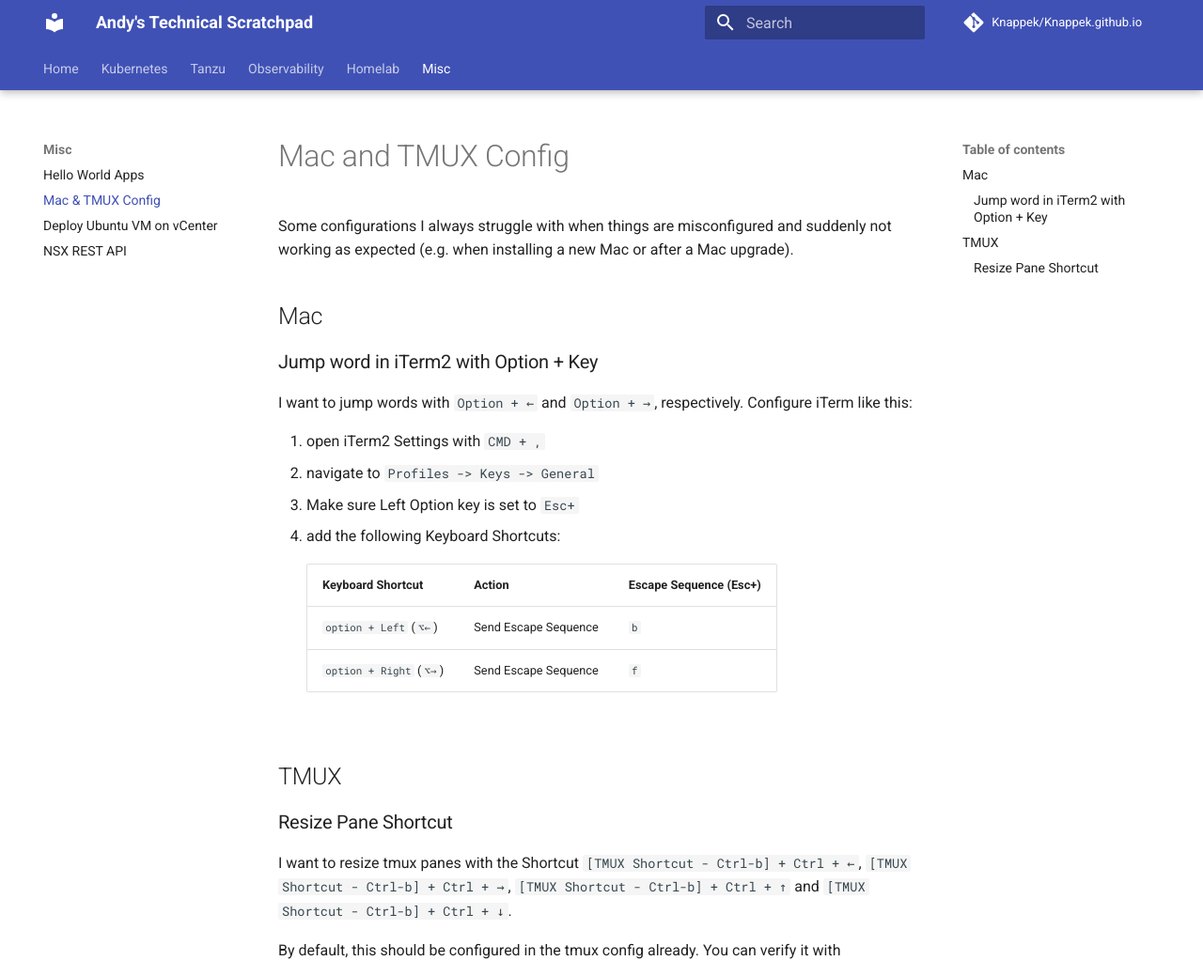
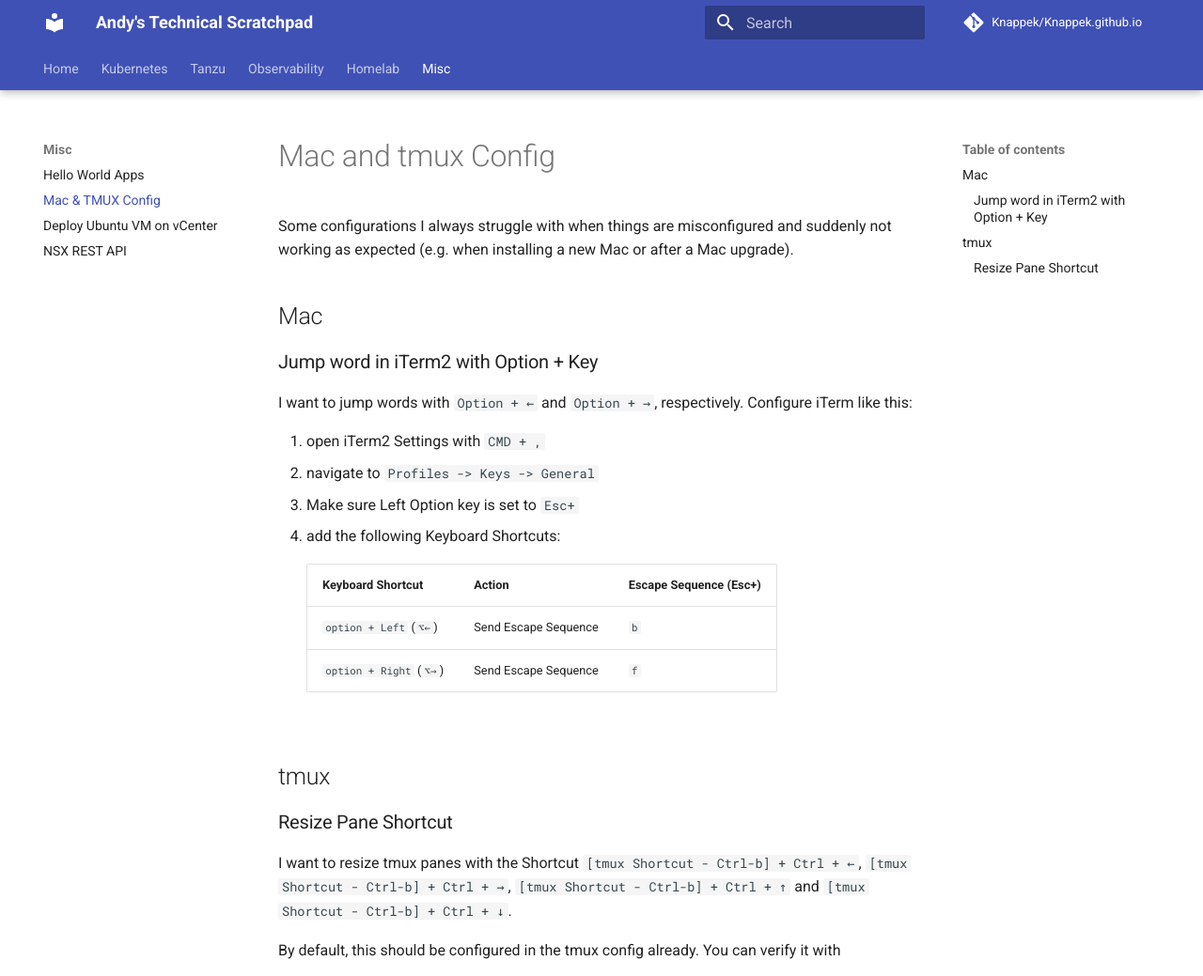
Before and after one commit to Knappek/Knappek.github.io, an MkDocs documentation site: the page built from docs/misc/mac-and-tmux-config.md, in a window 1280 px wide and 1400 px high. Shown: the top 1039 px of the window at 94% size. Built offline with MkDocs 1.6.1 and Material for MkDocs 9.7.7, drawn with Linux system fonts in a browser that asks for light colours; comment, search, counter and statistics services are not loaded.

```diff
--- a/docs/misc/mac-and-tmux-config.md
+++ b/docs/misc/mac-and-tmux-config.md
@@ -1,4 +1,4 @@
-# Mac and TMUX Config
+# Mac and tmux Config
 
 Some configurations I always struggle with when things are misconfigured and suddenly not working as expected (e.g. when installing a new Mac or after a Mac upgrade).
 
@@ -18,11 +18,11 @@ I want to jump words with `Option + ←` and `Option + →`, respectively. Confi
     | `option + Left` (`⌥←`)  | Send Escape Sequence | `b`                    |
     | `option + Right` (`⌥→`) | Send Escape Sequence | `f`                    |
 
-## TMUX
+## tmux
 
 ### Resize Pane Shortcut
 
-I want to resize tmux panes with the Shortcut `[TMUX Shortcut - Ctrl-b] + Ctrl + ←`, `[TMUX Shortcut - Ctrl-b] + Ctrl + →`, `[TMUX Shortcut - Ctrl-b] + Ctrl + ↑` and `[TMUX Shortcut - Ctrl-b] + Ctrl + ↓`.
+I want to resize tmux panes with the Shortcut `[tmux Shortcut - Ctrl-b] + Ctrl + ←`, `[tmux Shortcut - Ctrl-b] + Ctrl + →`, `[tmux Shortcut - Ctrl-b] + Ctrl + ↑` and `[tmux Shortcut - Ctrl-b] + Ctrl + ↓`.
 
 By default, this should be configured in the tmux config already. You can verify it with
 
```
